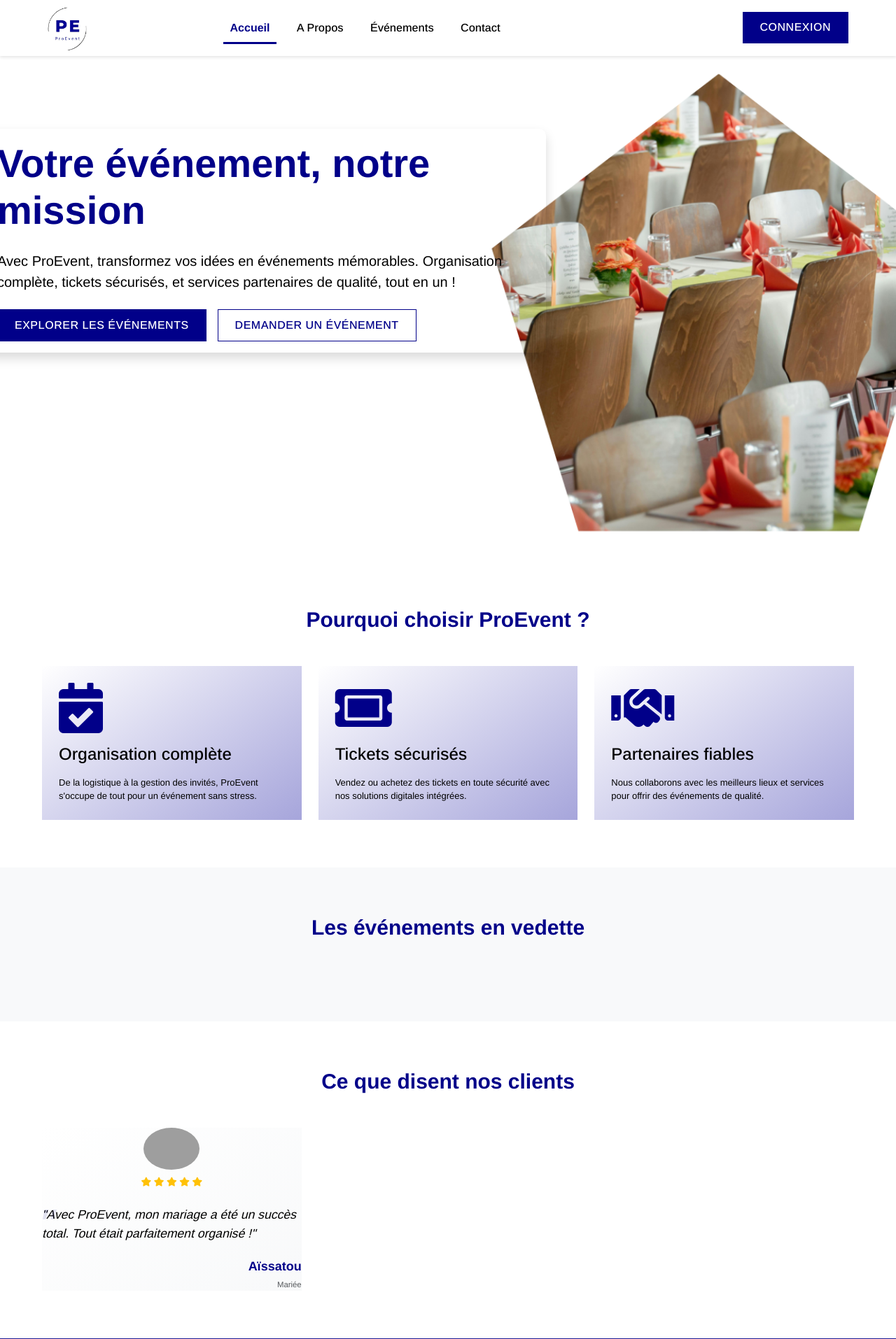
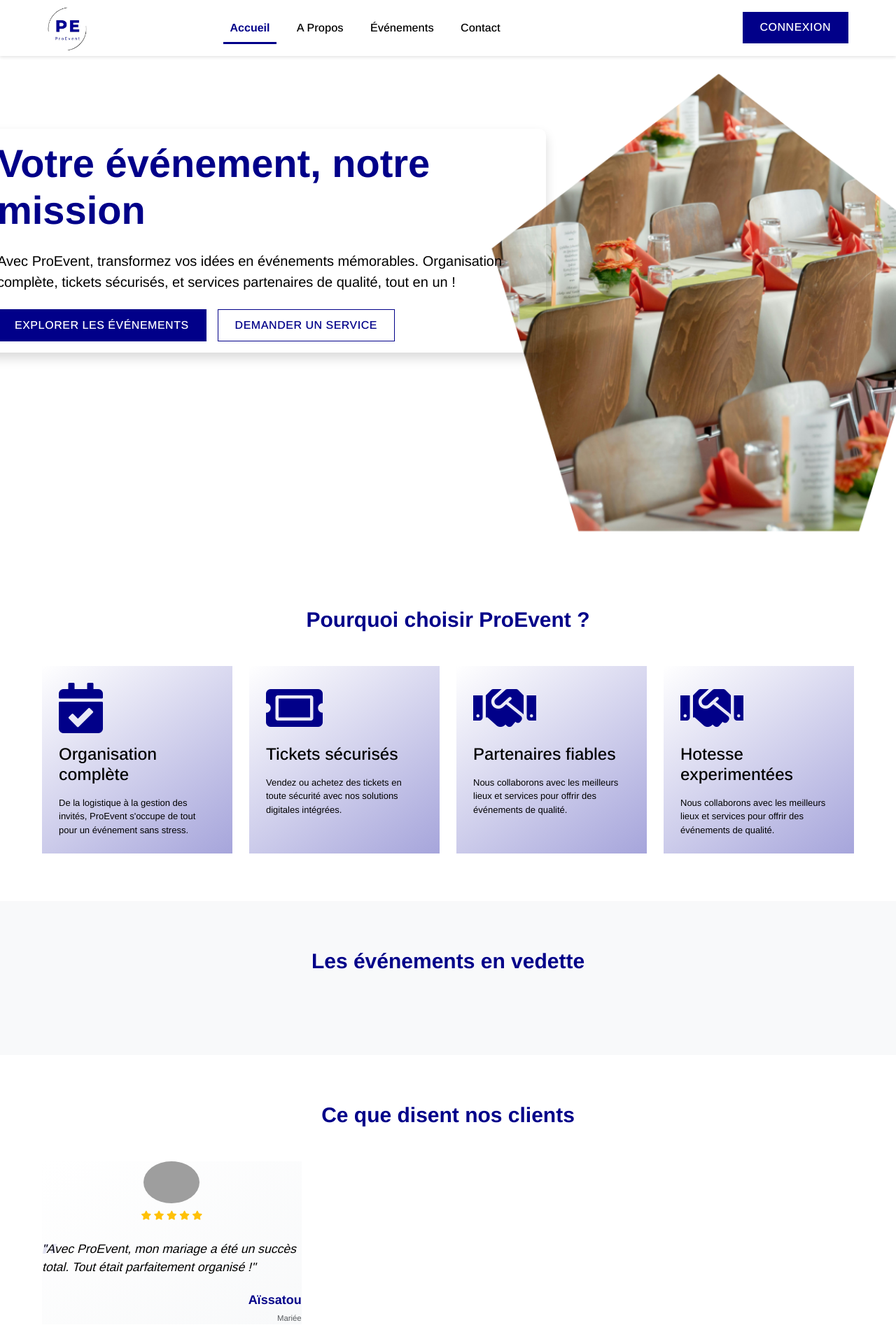
Before and after one commit to ibdems/pro-event, a Django app: page / in a window 1280 px wide. Shown: the top 1914 px of the page at 70% size. Run offline with Django 5.2, Linux system fonts and the light colour scheme; data that the repository does not hold is empty; parts of the project's set-up code (start-up, migrations or seed data) failed here and were passed over; some libraries are stand-ins or nearby versions; grey boxes are pictures that could not be loaded.

Commit message:
add app for demande service

```diff
--- a/config/settings.py
+++ b/config/settings.py
@@ -40,6 +40,7 @@ INSTALLED_APPS = [
     "users",
     "debug_toolbar",
     "event",
+    "demande",
 ]
 
 MIDDLEWARE = [
--- /dev/null
+++ b/demande/apps.py
@@ -0,0 +1,6 @@
+from django.apps import AppConfig
+
+
+class DemandeConfig(AppConfig):
+    default_auto_field = "django.db.models.BigAutoField"
+    name = "demande"
--- a/event/models.py
+++ b/event/models.py
@@ -118,7 +118,7 @@ class Event(models.Model):
                 "Vous devez definir un prix VIP si la capacité VIP est supérieur"
                 + "à 0 pour un événement payant"
             )
-        if self.vvip_capacity > 0 and self.vvip_capacity == 0 and self.type_access == "payant":
+        if self.vvip_capacity > 0 and self.prix_vvip == 0 and self.type_access == "payant":
             raise ValidationError(
                 "Vous devez definir un prix VVIP si la capacité VVIP est"
                 + " supérieur à 0 pour un événement payant"
--- a/event/templates/event/accueil.html
+++ b/event/templates/event/accueil.html
@@ -14,8 +14,8 @@ Accueil
       <p class="fs-5 mb-4">Avec ProEvent, transformez vos idées en événements mémorables. Organisation complète, tickets
         sécurisés, et services partenaires de qualité, tout en un !</p>
       <div class="d-flex flex-column flex-lg-row gap-3">
-        <a href="" class="btn btn-primary">Explorer les événements</a>
-        <a href="" class="btn btn-outline-primary">Demander un événement</a>
+        <a href="{% url 'event:event' %}" class="btn btn-primary">Explorer les événements</a>
+        <a href="" class="btn btn-outline-primary">Demander un service</a>
       </div>
     </div>
   </div>
@@ -26,25 +26,35 @@ Accueil
   <div class="container">
     <h2 class="text-primary text-center mb-5 scroll-animated">Pourquoi choisir ProEvent ?</h2>
     <div class="row g-4">
-      <div class="col-md-4">
+      <div class="col-md-3">
         <div class="advantages-card p-4 scroll-animated">
           <i class="fas fa-calendar-check advantages-icon"></i>
           <h3 class="h4 mb-3">Organisation complète</h3>
-          <p class="mb-0">De la logistique à la gestion des invités, ProEvent s'occupe de tout pour un événement sans stress.</p>
+          <p class="mb-0">De la logistique à la gestion des invités, ProEvent s'occupe de tout pour un événement sans
+            stress.</p>
         </div>
       </div>
-      <div class="col-md-4">
+      <div class="col-md-3">
         <div class="advantages-card p-4 scroll-animated">
           <i class="fas fa-ticket-alt advantages-icon"></i>
           <h3 class="h4 mb-3">Tickets sécurisés</h3>
           <p class="mb-0">Vendez ou achetez des tickets en toute sécurité avec nos solutions digitales intégrées.</p>
         </div>
       </div>
-      <div class="col-md-4">
+      <div class="col-md-3">
         <div class="advantages-card p-4 scroll-animated">
           <i class="fas fa-handshake advantages-icon"></i>
           <h3 class="h4 mb-3">Partenaires fiables</h3>
-          <p class="mb-0">Nous collaborons avec les meilleurs lieux et services pour offrir des événements de qualité.</p>
+          <p class="mb-0">Nous collaborons avec les meilleurs lieux et services pour offrir des événements de qualité.
+          </p>
+        </div>
+      </div>
+      <div class="col-md-3">
+        <div class="advantages-card p-4 scroll-animated">
+          <i class="fas fa-handshake advantages-icon"></i>
+          <h3 class="h4 mb-3">Hotesse experimentées</h3>
+          <p class="mb-0">Nous collaborons avec les meilleurs lieux et services pour offrir des événements de qualité.
+          </p>
         </div>
       </div>
     </div>
@@ -58,27 +68,45 @@ Accueil
     <h2 class="text-primary text-center mb-5 scroll-animated">Les événements en vedette</h2>
     <div class="row">
       {% for event in events %}
-        <div class="col-md-4 mb-4">
+      <div class="col-md-6 col-lg-4 mb-4">
         <div class="event-card scroll-animated">
           <div class="position-relative overflow-hidden">
-              <img src="{{ event.image.url }}" alt="Event {{ event.id }}" class="card-img-top">
-              <div class="event-date mt-2"> <i class="fas fa-calendar-days text-primary me-2"></i>{{ event.start_date }} - {{ event.end_date }}</div>
+            <img src="{{ event.image.url }}" alt="Event {{ event.id }}" class="card-img-top" />
+            <!-- Type d'accès affiché sur l'image -->
+            <div class="event-date position-absolute top-0 start-0 bg-primary text-white px-3 py-1 rounded-bottom">
+              <i class="fas fa-{% if event.type_access == 'gratuit'%}unlock-alt{% else %}lock
+            {% endif %}  me-2"></i> {{ event.type_access|title }}
+            </div>
+            <!-- Dates affichées sous l'image -->
+            <div class="event-date mt-2">
+              <i class="fas fa-calendar-days text-primary"></i>
+              {{ event.start_date }} - {{ event.end_date }}
+            </div>
           </div>
           <div class="card-body">
-              <div class="event-location mb-2">
-                <i class="fas fa-map-marker-alt text-primary me-2"></i>
-                {{ event.location }} <!-- Lieu de l'événement -->
+            <!-- Lieu de l'événement -->
+            <div class="event-location mb-2 d-flex justify-content-between align-items-center">
+              <div>
+                <i class="fas fa-map-marker-alt text-primary"></i>
+                {{ event.location }}
               </div>
-              <h5 class="card-title mb-3">{{ event.title }}</h5> <!-- Titre de l'événement -->
-              <div class="d-flex justify-content-between align-items-center">
-                <a href="" class="btn btn-primary">Voir les détails</a> <!-- Lien vers les détails -->
-                <span class="text-primary fw-bold">{{ event.type_access }}</span> <!-- Type d'accès -->
+              <span class="badge bg-secondary">{{ event.category.name }}</span>
+            </div>
+
+            <!-- Titre et catégorie -->
+            <h5 class="card-title mb-2">{{ event.title }}</h5>
+            <!-- Lien et type d'accès -->
+            <div class="d-flex justify-content-between align-items-center mt-3">
+              <a href="{% url 'event:event_detail' event.uid %}" class="btn btn-primary">
+                Voir les détails
+              </a>
             </div>
           </div>
         </div>
       </div>
       {% if forloop.counter|divisibleby:3 %}
-          </div><div class="row"> <!-- Start a new row every 3 events -->
+    </div>
+    <div class="row"> <!-- Start a new row every 3 events -->
       {% endif %}
       {% endfor %}
     </div>
--- a/event/views.py
+++ b/event/views.py
@@ -23,7 +23,21 @@ class HomeView(ListView):
 
     def get_queryset(self):
         qr = super().get_queryset()
-        return qr.filter(statut=True).order_by("-created_at")[:3]
+        return (
+            qr.filter(statut=True)
+            .only(
+                "uid",
+                "category",
+                "title",
+                "start_date",
+                "end_date",
+                "location",
+                "type_access",
+                "image",
+            )
+            .select_related("category")
+            .order_by("-created_at")[:3]
+        )
 
     def get_context_data(self, **kwargs):
         context = super().get_context_data(**kwargs)
@@ -51,6 +65,19 @@ class EventView(FilterView, ListView):
         context = super().get_context_data(**kwargs)
         context["active_page"] = "event"
         return context
+
+    def get_queryset(self):
+        qs = super().get_queryset()
+        return qs.only(
+            "uid",
+            "category",
+            "title",
+            "start_date",
+            "end_date",
+            "location",
+            "type_access",
+            "image",
+        ).select_related("category")
 
     def get_ordering(self):
         order = super().get_ordering()
--- a/static/css/style.css
+++ b/static/css/style.css
@@ -188,6 +188,6 @@ h6 {
 }
 
 .text-primary:hover {
-  transform: scale(1.1);
+  transform: scale(0.9);
   transition: transform 0.2s ease-in-out;
 }
```
Also changed, not shown: demande/models.py (added, +60 -0 lines), demande/__init__.py (added), demande/admin.py (added), demande/migrations/0001_initial.py (added), demande/migrations/__init__.py (added), demande/views.py (added). Lines whose indentation alone changed are shown as unchanged.
